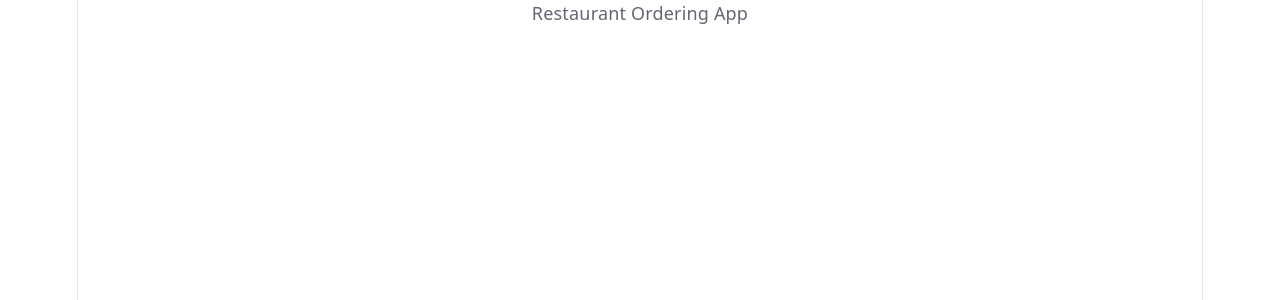
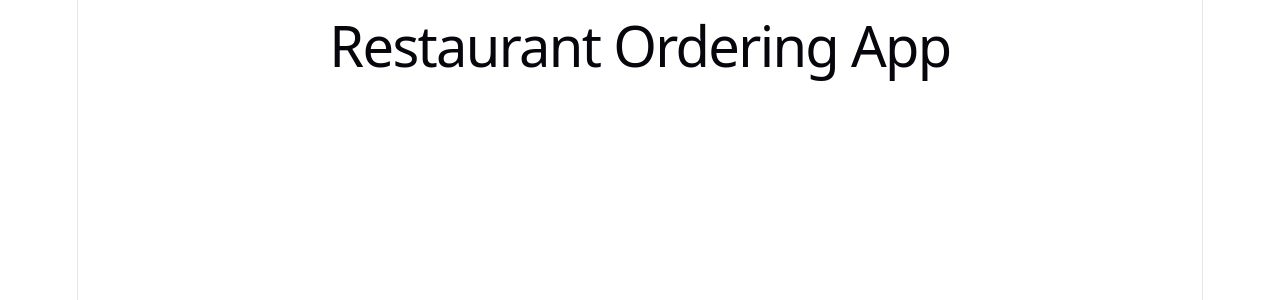
Before and after one commit to jkwan14/react-capstone-project, a React (Vite) app: page / in a window 1280 px wide. Shown: the top 300 px of the page. Built offline with nearby package versions, Linux system fonts and the light colour scheme.

Commit message:
Fixed initial files syntax

```diff
--- a/src/App.tsx
+++ b/src/App.tsx
@@ -4,7 +4,7 @@ import './App.css'
 function App() {
   return (
     <div>
-      <hi>Restaurant Ordering App</hi>
+      <h1>Restaurant Ordering App</h1>
     </div>
   );
 }
```
